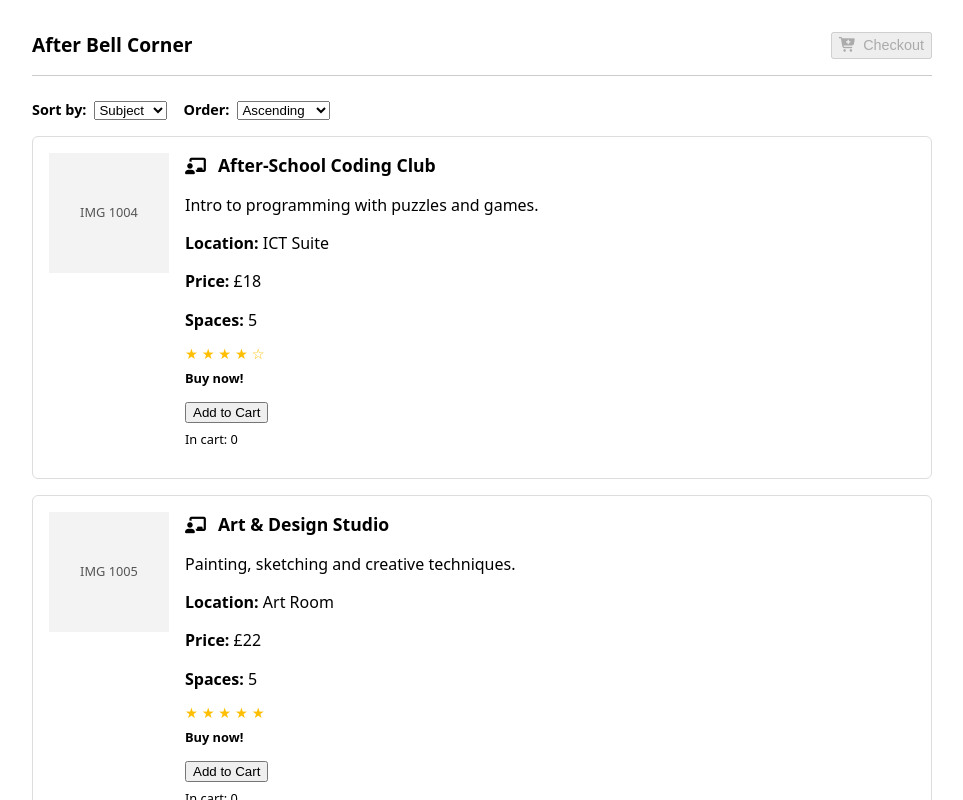
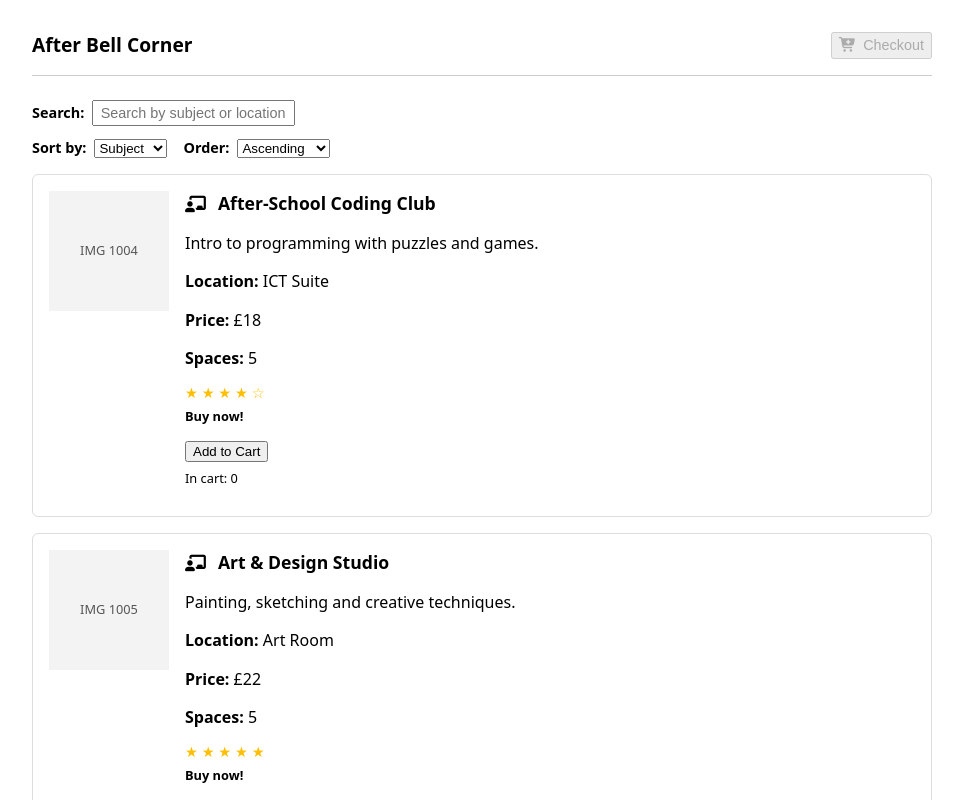
Before and after one commit to atharvvagarud/afterbellcorner-frontend, a Vue app: page / in a window 1280 px wide. Shown: the top 800 px of the page, without its empty margins (158-1121 px from the left). Built offline with nearby package versions, Linux system fonts and the light colour scheme.

Commit message:
feature: added search bar to filter lessons

```diff
--- a/src/App.vue
+++ b/src/App.vue
@@ -20,15 +20,19 @@
 
         <ProductList
           v-if="showProduct"
-          :products="sortedProducts"
+          :products="filteredProducts"
           :cartCount="cartCount"
           :canAddToCart="canAddToCart"
           :spacesLeft="spacesLeft"
           @add-to-cart="addToCart"
+
           :sort-attribute="sortAttribute"
           :sort-order="sortOrder"
           @update-sort-attribute="val => sortAttribute = val"
           @update-sort-order="val => sortOrder = val"
+
+          :search-term="searchTerm"
+          @update-search-term="val => searchTerm = val"
         />
 
       <CartView
@@ -174,6 +178,7 @@ export default {
       sortAttribute: "subject",
       sortOrder: "asc",
 
+      searchTerm: "",
 
       // order = checkout form data.
       // firstName must be letters only.
@@ -238,6 +243,28 @@ sortedProducts() {
   });
 
   return arr;
+},
+
+filteredProducts() {
+  // start from the sorted list
+  const list = this.sortedProducts;
+
+  // if search box is empty, show everything
+  if (!this.searchTerm) {
+    return list;
+  }
+
+  const term = this.searchTerm.toLowerCase();
+
+  // filter by subject (title) OR location
+  return list.filter((product) => {
+    const subject = product.title?.toLowerCase() || "";
+    const location = product.location?.toLowerCase() || "";
+    return (
+      subject.includes(term) ||
+      location.includes(term)
+    );
+  });
 },
 
     // The "Place Order" button is only enabled if:
--- a/src/components/ProductList.vue
+++ b/src/components/ProductList.vue
@@ -1,5 +1,16 @@
 <template>
   <div>
+
+     <div class="search-row">
+      <label for="searchTerm">Search:</label>
+      <input
+        id="searchTerm"
+        type="text"
+        :value="searchTerm"
+        @input="$emit('update-search-term', $event.target.value)"
+        placeholder="Search by subject or location"
+      />
+    </div>
 
     <div class="sort-row">
       <label for="sortAttribute">Sort by:</label>
@@ -119,6 +130,7 @@ export default {
     spacesLeft: Function,
     sortAttribute: String,
     sortOrder: String,
+    searchTerm: String,
   },
 };
 </script>
@@ -174,4 +186,20 @@ export default {
   margin-right: 0.4rem;
 }
 
+.search-row {
+  margin-bottom: 0.75rem;
+  font-size: 0.9rem;
+}
+
+.search-row label {
+  margin-right: 0.5rem;
+  font-weight: bold;
+}
+
+.search-row input {
+  padding: 0.2rem 0.4rem;
+  font-size: 0.9rem;
+}
+
+
 </style>
```
